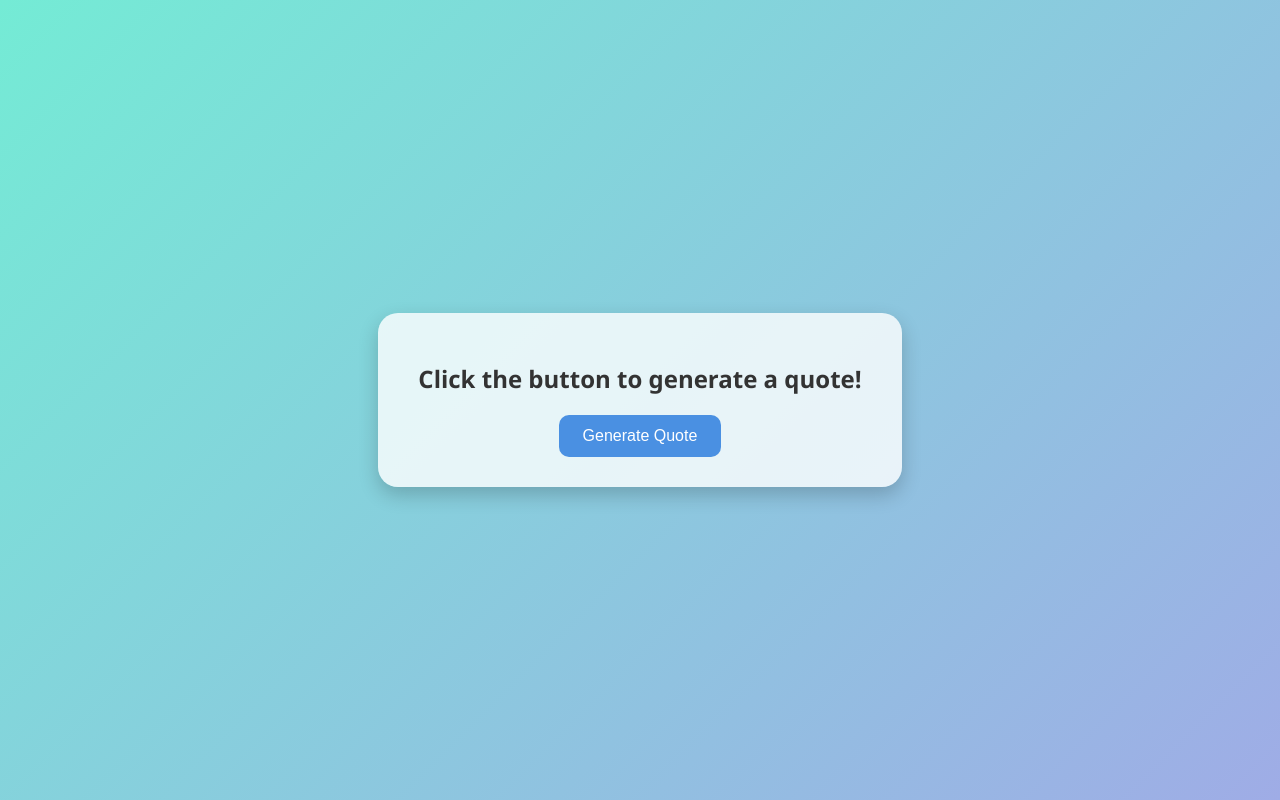
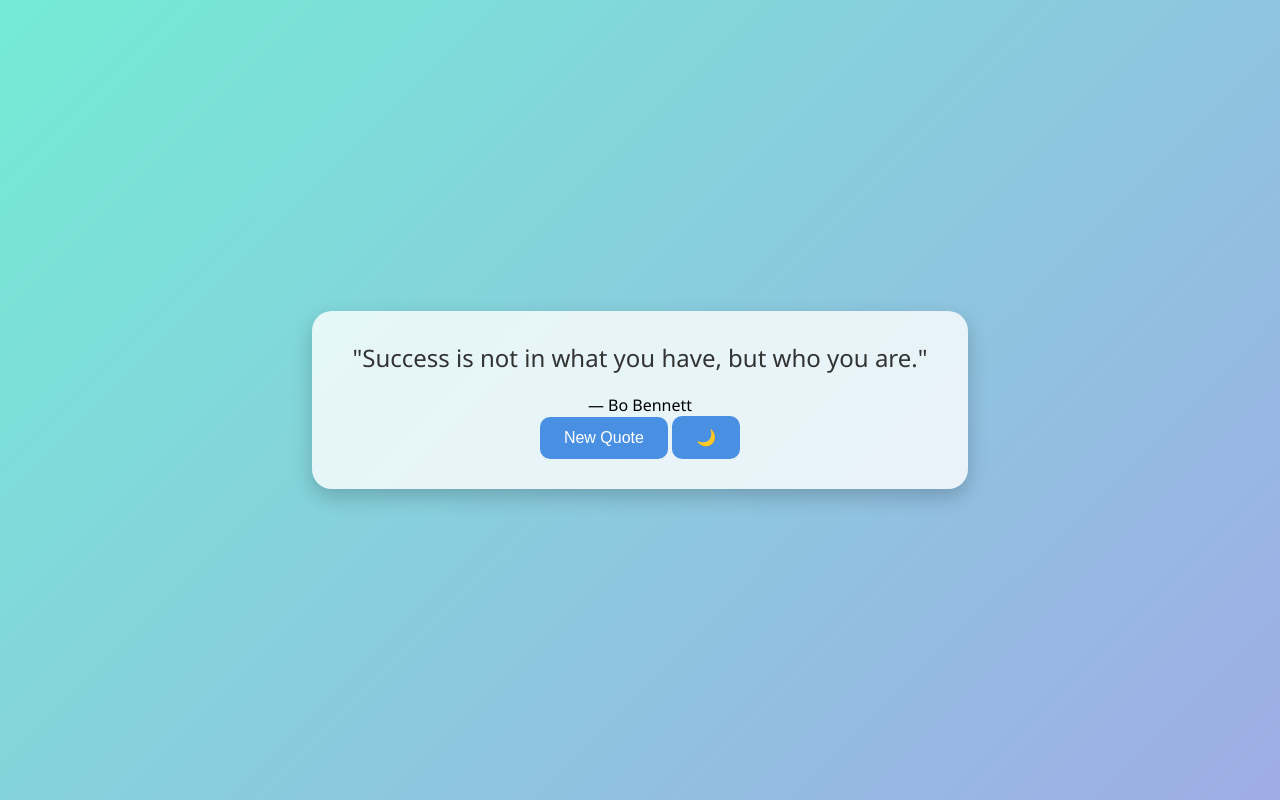
Before and after one commit to AryanRanjan123/Quote-Generator, a plain HTML site: page index.html in a window 1280 px wide. Drawn offline with Linux system fonts and the light colour scheme.

Commit message:
Update index.html

```diff
--- a/index.html
+++ b/index.html
@@ -1,16 +1,70 @@
 <!DOCTYPE html>
-<html>
+<html lang="en">
 <head>
-    <title>Quote Generator</title>
-    <link rel="stylesheet" href="style.css">
+  <meta charset="UTF-8" />
+  <meta name="viewport" content="width=device-width, initial-scale=1.0"/>
+  <title>Inspirational Quotes</title>
+  <link rel="stylesheet" href="style.css" />
 </head>
 <body>
-    <div class="quote-box">
-        <h2 id="quote">Click the button to generate a quote!</h2>
-        <button onclick="newQuote()">Generate Quote</button>
+  <div class="quote-box">
+    <div id="quote-container">
+      <div id="quote"></div>
+      <div id="author"></div>
     </div>
+    <div class="controls">
+      <button onclick="newQuote()">New Quote</button>
+      <button onclick="toggleMode()">🌙</button>
+    </div>
+  </div>
 
-    <script src="script.js" defer></script>
+  <script>
+    const quotes = [
+      { text: "The best way to predict the future is to invent it.", author: "Alan Kay" },
+      { text: "Life is 10% what happens to us and 90% how we react to it.", author: "Charles R. Swindoll" },
+      { text: "Your time is limited, so don't waste it living someone else's life.", author: "Steve Jobs" },
+      { text: "Success is not in what you have, but who you are.", author: "Bo Bennett" },
+      { text: "Believe you can and you're halfway there.", author: "Theodore Roosevelt" },
+      { text: "Do one thing every day that scares you.", author: "Eleanor Roosevelt" },
+      { text: "In the middle of every difficulty lies opportunity.", author: "Albert Einstein" },
+      { text: "Hustle in silence, let your success make the noise.", author: "Unknown" },
+      { text: "Dream big. Start small. Act now.", author: "Robin Sharma" }
+    ];
+
+    const quoteEl = document.getElementById('quote');
+    const authorEl = document.getElementById('author');
+    const body = document.body;
+
+    function typeText(el, text) {
+      el.textContent = "";
+      let i = 0;
+      let interval = setInterval(() => {
+        if (i < text.length) {
+          el.textContent += text.charAt(i);
+          i++;
+        } else {
+          clearInterval(interval);
+        }
+      }, 25);
+    }
+
+    function newQuote() {
+      const random = quotes[Math.floor(Math.random() * quotes.length)];
+      quoteEl.classList.add("fade");
+      authorEl.classList.add("fade");
+      setTimeout(() => {
+        typeText(quoteEl, `"${random.text}"`);
+        authorEl.textContent = `— ${random.author}`;
+        quoteEl.classList.remove("fade");
+        authorEl.classList.remove("fade");
+      }, 400);
+    }
+
+    function toggleMode() {
+      body.classList.toggle("dark-mode");
+    }
+
+    window.onload = newQuote;
+  </script>
 </body>
 </html>
-<p id="author" style="font-style: italic; color: #555;"></p>
```
